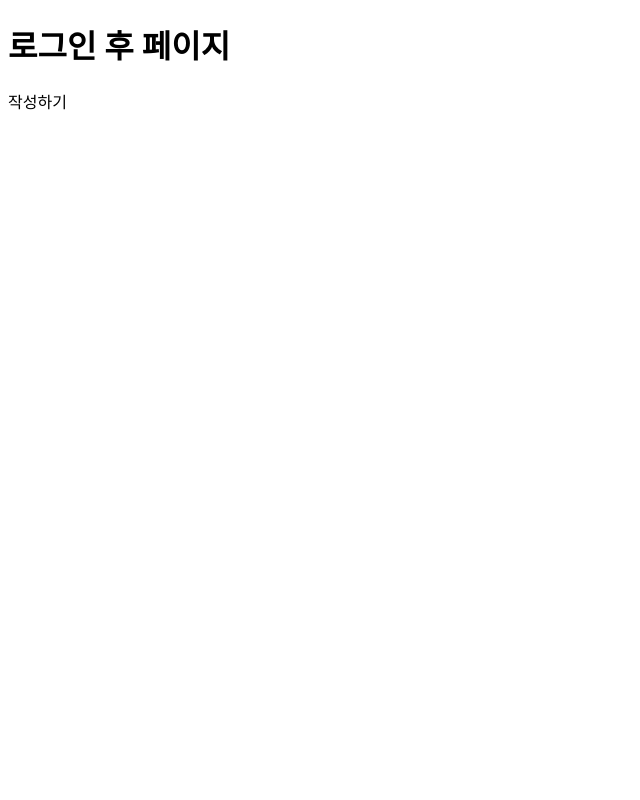
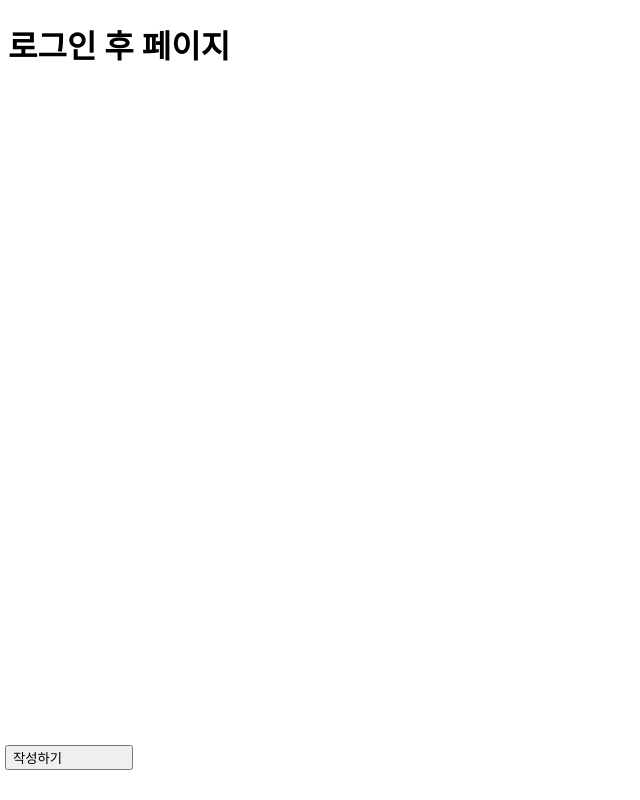
Before and after one commit to dudwn1814/book_review, a React (Create React App) app: page / in a window 1280 px wide. Shown: the whole page, without its empty margins (0-640 px from the left). Built offline with nearby package versions, Linux system fonts and the light colour scheme.

Commit message:
Add modal popup_2

```diff
--- a/src/AfterLogin/Main.js
+++ b/src/AfterLogin/Main.js
@@ -3,14 +3,14 @@ import ModalBtn from './ModalBtn';
 import styled from 'styled-components';
 
 //style 적용 안됨ㅜ
-const modalButton = styled.button`
-    display: "flex";
-    justifyContent: "center";
-    alignItems: "center";
-    position: "fixed";
-    bottom: 30;
-    left: 0;
-    width: "100%";
+const ModalButton = styled.button`
+    display: flex;
+    justifyContent: center;
+    alignItems: center;
+    position: fixed;
+    bottom: 30px;
+    left: 5px;
+    width: 10%;
     height: 50;
 `;
 
@@ -34,7 +34,7 @@ function Main(){
         <div>
             <h1>로그인 후 페이지</h1>
             <div>
-                <modalButton onClick={showModal}> 작성하기 </modalButton>
+                <ModalButton onClick={showModal}> 작성하기 </ModalButton>
                 <ModalBtn visible={isModalVisible} onOk={handleOk} header="도서 정보">
                     모달 팝업 창 내용
                 </ModalBtn>
```
